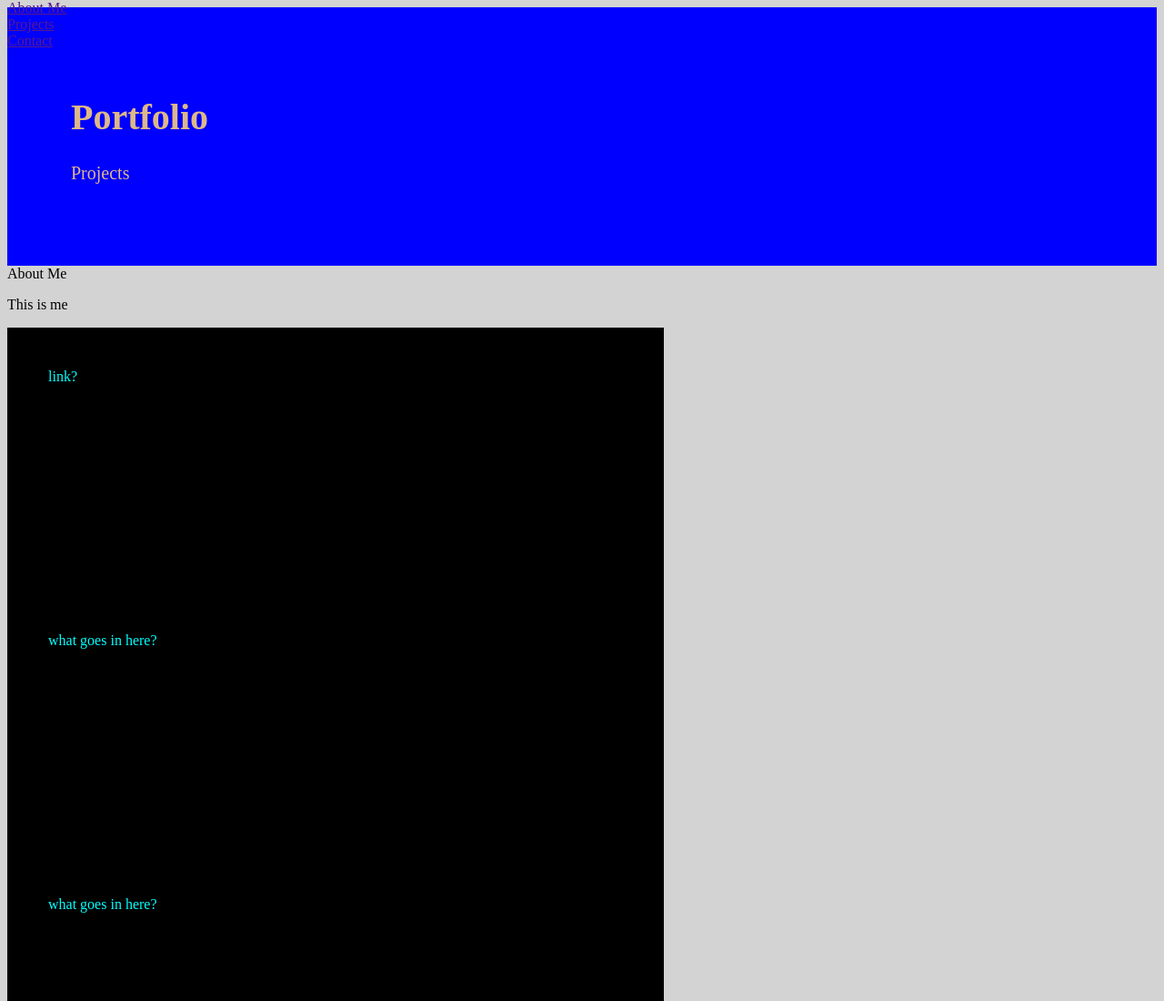
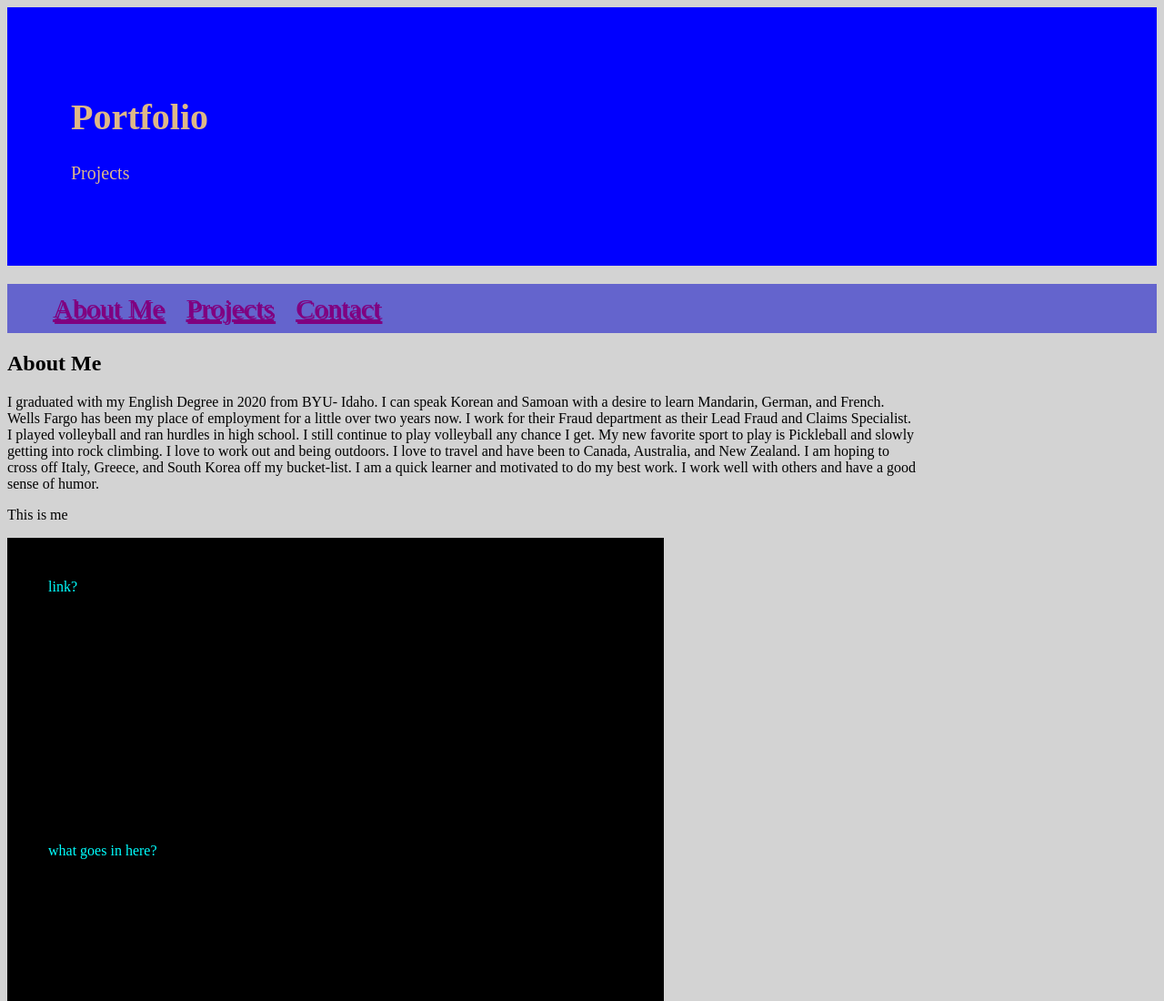
Before and after one commit to sejinki/Portfolio, a plain HTML site: page index.html in a window 1280 px wide. Shown: the top 1100 px of the page at 91% size. Drawn offline with Linux system fonts and the light colour scheme.

Commit message:
navbar and about me

```diff
--- a/index.html
+++ b/index.html
@@ -13,15 +13,22 @@
         <p>Projects</p>
     </header>
     <nav>
-        <div class="links">
-            <ul>
-            <li><a href="">About Me</a></li>
-            <li><a href="">Projects</a></li>
-            <li><a href="">Contact</a></li>
-            <ul>
-        <div>
+        <ul>
+            <li><a href="#">About Me</a></li>
+            <li><a href="#">Projects</a></li>
+            <li><a href="#">Contact</a></li>
+        <ul>
     </nav>
-    <section>About Me</section>
+    <section>
+        <h1>About Me</h1>
+        <p>I graduated with my English Degree in 2020 from BYU- Idaho. I can speak Korean and Samoan with a desire to learn Mandarin, German, and French. <br>
+            Wells Fargo has been my place of employment for a little over two years now. I work for their Fraud department as their Lead Fraud and Claims Specialist. <br>
+            I played volleyball and ran hurdles in high school. I still continue to play volleyball any chance I get. My new favorite sport to play is Pickleball and slowly <br>
+            getting into rock climbing. I love to work out and being outdoors. I love to travel and have been to Canada, Australia, and New Zealand. I am hoping to <br>
+            cross off Italy, Greece, and South Korea off my bucket-list. I am a quick learner and motivated to do my best work. I work well with others and have a good <br>
+            sense of humor.
+        </p>
+    </section>
     <p>This is me</p>
     <section class="project">
         <div>
--- a/style.css
+++ b/style.css
@@ -29,29 +29,24 @@ body {
       width: 40px;
   }
   nav {
-    background-color: black;
-
-  }
-  .links {
-    float: center;
-    display: block;
-    height: 100%;
-    width: 40px;
+    background-color: rgb(100, 100, 205);
+    text-shadow: 2px 2px;
   }
 
   ul {
-    list-style-type: none;
-    margin: 0;
-    padding: 0;
-    list-style-type: none;
-    display: block;
-    width: 5px;
-    flex-wrap: wrap;
-    float: center;
+    margin-top: 20px;
+    width: auto;
+
   }
 
-  ul {
-    position: fixed;
-    top: 0;
-    width: 100%;
+  li {
+    display: inline-block;
+    padding: 10px 10px;
   }
+
+  a {
+    text-align: left;
+    color: purple;
+    font-size: 30px;
+    font-family: ;
+  }
```
